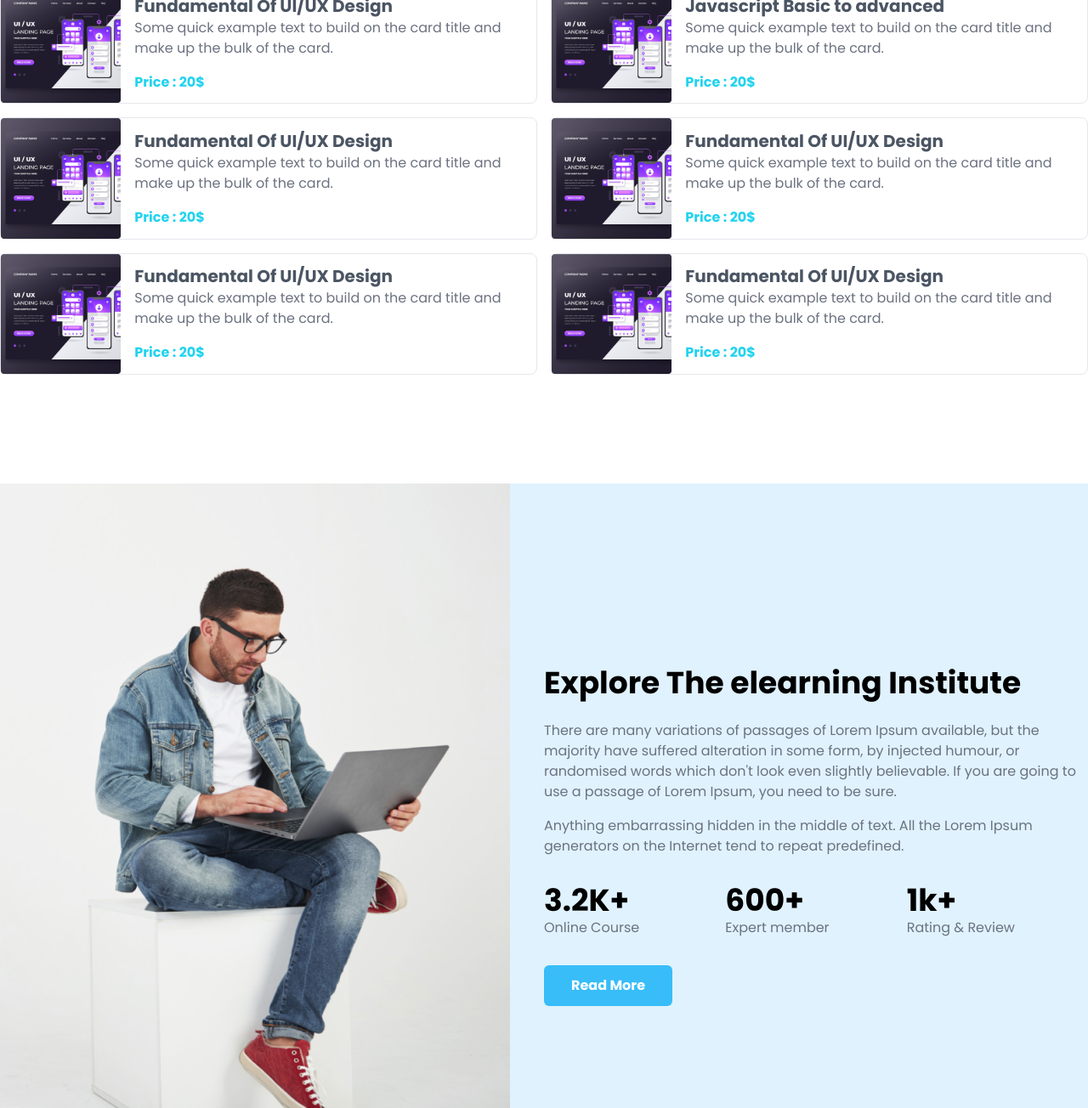
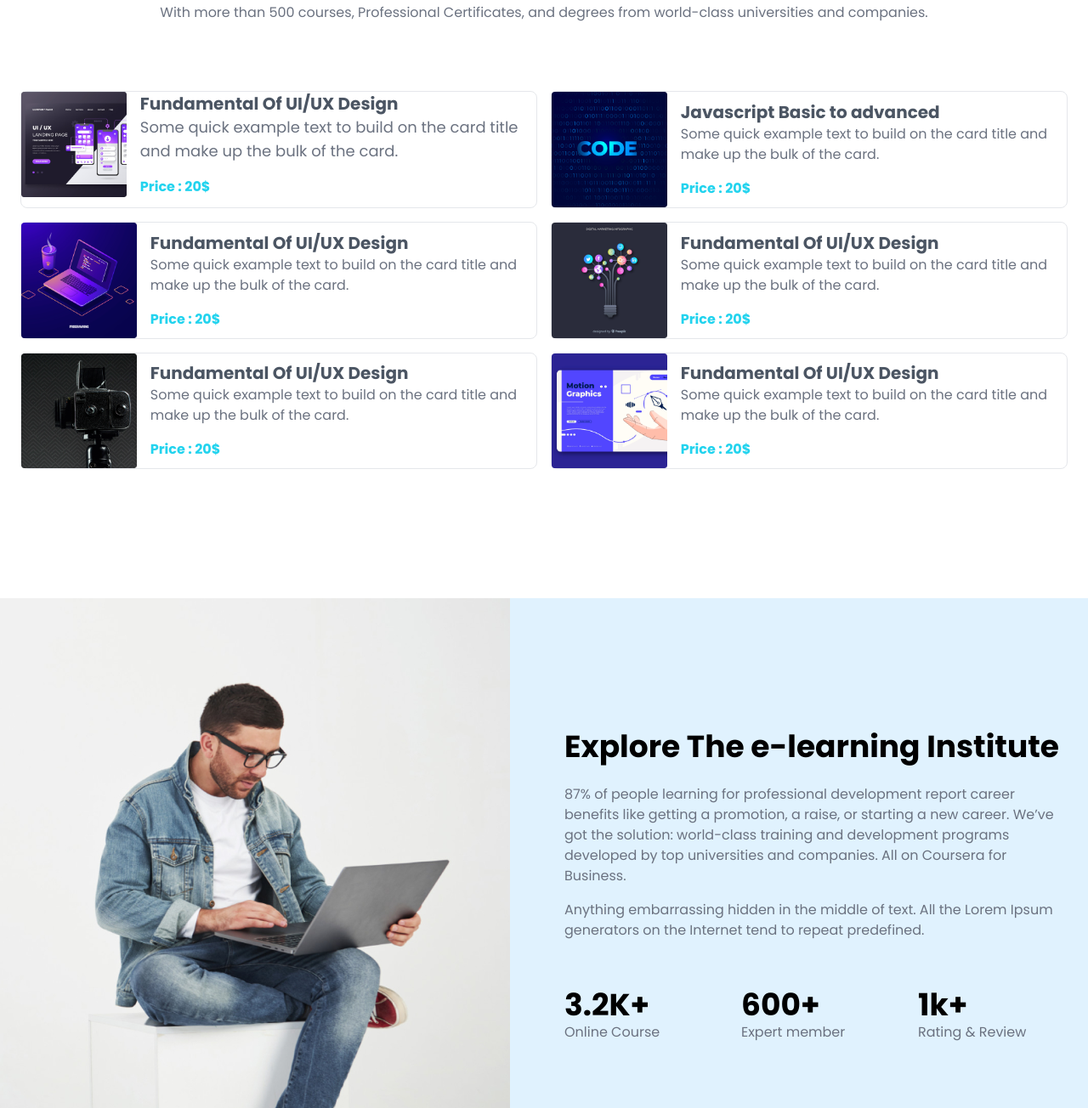
Before and after one commit to misbah-ahmed/Programming-hero-assignment-03, a website: page index.html in a window 1280 px wide. Shown: the part 645-1949 px from the top of the page at 85% size. Drawn offline with nearby package versions, Linux system fonts and the light colour scheme.

Commit message:
responsive

```diff
--- a/index.html
+++ b/index.html
@@ -1,5 +1,5 @@
 <!doctype html>
-<html>
+<html  class="scroll-smooth">
 <head>
   <meta charset="UTF-8">
   <meta name="viewport" content="width=device-width, initial-scale=1.0">
@@ -52,7 +52,7 @@
     <!-------------------------- CAROUSEL ------------------------->
 
 
-<div class="container mx-auto">
+<div class="container mx-auto mb-32">
     <div id="controls-carousel" class="relative" data-carousel="static">
         <!-- Carousel wrapper -->
         <div class="overflow-hidden relative h-56 rounded-lg md:h-96">
@@ -87,19 +87,45 @@
 
     <!-------------------------- COURSES ------------------------->
 
-    <div class="container mx-auto">
+    <div class="mx-auto">
         <div>
             <h1 class="text-4xl text-black text-center font-bold my-6">Discover Our Popular Courses</h1>
-            <p class="pb-4 text-gray-500 text-center">It is a long established fact that a reader will be distracted by the readable content of a page when looking at its layout.
+            <p class="pb-4 text-gray-500 text-center">With more than 500 courses, Professional Certificates, and degrees from world-class universities and companies.
             </p>
         </div>
 
-        <div class="grid grid-cols-2 gap-4 mb-32 mt-10">
+        <div class="grid lg:grid-cols-2 md:grid-cols-1 gap-4 mb-32 mt-10 p-6">
+            <div class="border rounded-lg">
+
+                <div class="flex-row md:flex lg:flex items-center">
+                    <div class="">
+                        <img src="/assets/images/course/course-1.png" alt="">
+                    </div>
+                    <div class="pl-4">
+                        <h4 class="md:text-base lg:text-xl font-semibold text-gray-600">Fundamental Of UI/UX Design</h4>
+                        <p class="text-xs md:text-sm lg:text-lg pb-4 text-gray-500">Some quick example text to build on the card title and make up the bulk of the card.</p>
+                        <p class="text-cyan-400 font-semibold">Price : 20$</p>
+                    </div>
+                </div>
+            </div>
             <div class="border rounded-lg">
 
                 <div class="flex items-center">
                     <div>
-                        <img src="/assets/images/course/course-1.png" alt="">
+                        <img src="/assets/images/course/course-2.png" alt="">
+                    </div>
+                    <div class="pl-4">
+                        <h4 class="text-xl font-semibold text-gray-600">Javascript Basic to advanced</h4>
+                        <p class="pb-4 text-gray-500">Some quick example text to build on the card title and make up the bulk of the card.</p>
+                        <p class="text-cyan-400 font-semibold">Price : 20$</p>
+                    </div>
+                </div>
+            </div>
+            <div class="border rounded-lg">
+
+                <div class="flex items-center">
+                    <div>
+                        <img src="/assets/images/course/course-3.png" alt="">
                     </div>
                     <div class="pl-4">
                         <h4 class="text-xl font-semibold text-gray-600">Fundamental Of UI/UX Design</h4>
@@ -112,20 +138,7 @@
 
                 <div class="flex items-center">
                     <div>
-                        <img src="/assets/images/course/course-1.png" alt="">
-                    </div>
-                    <div class="pl-4">
-                        <h4 class="text-xl font-semibold text-gray-600">Javascript Basic to advanced</h4>
-                        <p class="pb-4 text-gray-500">Some quick example text to build on the card title and make up the bulk of the card.</p>
-                        <p class="text-cyan-400 font-semibold">Price : 20$</p>
-                    </div>
-                </div>
-            </div>
-            <div class="border rounded-lg">
-
-                <div class="flex items-center">
-                    <div>
-                        <img src="/assets/images/course/course-1.png" alt="">
+                        <img src="/assets/images/course/course-4.png" alt="">
                     </div>
                     <div class="pl-4">
                         <h4 class="text-xl font-semibold text-gray-600">Fundamental Of UI/UX Design</h4>
@@ -138,7 +151,7 @@
 
                 <div class="flex items-center">
                     <div>
-                        <img src="/assets/images/course/course-1.png" alt="">
+                        <img src="/assets/images/course/course-5.png" alt="">
                     </div>
                     <div class="pl-4">
                         <h4 class="text-xl font-semibold text-gray-600">Fundamental Of UI/UX Design</h4>
@@ -151,20 +164,7 @@
 
                 <div class="flex items-center">
                     <div>
-                        <img src="/assets/images/course/course-1.png" alt="">
-                    </div>
-                    <div class="pl-4">
-                        <h4 class="text-xl font-semibold text-gray-600">Fundamental Of UI/UX Design</h4>
-                        <p class="pb-4 text-gray-500">Some quick example text to build on the card title and make up the bulk of the card.</p>
-                        <p class="text-cyan-400 font-semibold">Price : 20$</p>
-                    </div>
-                </div>
-            </div>
-            <div class="border rounded-lg">
-
-                <div class="flex items-center">
-                    <div>
-                        <img src="/assets/images/course/course-1.png" alt="">
+                        <img src="/assets/images/course/course-6.png" alt="">
                     </div>
                     <div class="pl-4">
                         <h4 class="text-xl font-semibold text-gray-600">Fundamental Of UI/UX Design</h4>
@@ -179,33 +179,35 @@
 
 
     <!-------------------------- EXPLORE ------------------------->
-    <div class="max-w-7xl mx-auto grid grid-cols-2 conatiner bg-sky-100">
+    <div class="max-w-7xl mx-auto grid sm:grid-flow-colmd:grid-cols-2 lg:grid-cols-2 conatiner bg-sky-100">
 
-            <div>
-                <img  src="/assets/images/working.png" alt="">
+            <div class="flex items-center img-fluid mx-auto md:mx-0 lg:mx-0">
+                <img src="/assets/images/working.png" alt="">
             </div>
             <div class="flex items-center">
                 <div class="flex-col">
-                    <h1 class="text-4xl text-black text-start font-bold my-6">Explore The elearning Institute</h1>
-                    <p class="pb-4 text-gray-500">There are many variations of passages of Lorem Ipsum available, but the majority have suffered alteration in some form, by injected humour, or randomised words which don't look even slightly believable. If you are going to use a passage of Lorem Ipsum, you need to be sure.
+
+                    <div class="m-6">
+                        <h1 class="lg:text-4xl md:text-4xl text-black text-start font-bold my-6">Explore The e-learning Institute</h1>
+                        <p class="pb-4 text-gray-500 md:text-sm lg:text-base">87% of people learning for professional development report career benefits like getting a promotion, a raise, or starting a new career. We’ve got the solution: world-class training and development programs developed by top universities and companies. All on Coursera for Business.
                         </p>
-                    <p class=" text-gray-500"> Anything embarrassing hidden in the middle of text. All the Lorem Ipsum generators on the Internet tend to repeat predefined.</p>
-
-                    <div class="grid grid-cols-3 py-8">
+                        <p class=" text-gray-500 md:text-sm lg:text-base"> Anything embarrassing hidden in the middle of text. All the Lorem Ipsum generators on the Internet tend to repeat predefined.</p>
+                    </div>
+                    <div class="grid md:grid-cols-2 lg:grid-cols-3 py-8 gap-8 m-6">
                         <div>
-                            <h1 class="text-4xl font-bold">3.2K+</h1>
+                            <h1 class="md:text-3xl lg:text-4xl font-bold">3.2K+</h1>
                             <p class="text-gray-500 font-medium">Online Course</p>
                         </div>
                         <div>
-                            <h1 class="text-4xl font-bold">600+</h1>
+                            <h1 class="md:text-3xl lg:text-4xl font-bold">600+</h1>
                             <p class="text-gray-500 font-medium">Expert member</p>
                         </div>
                         <div>
-                            <h1 class="text-4xl font-bold">1k+</h1>
+                            <h1 class="md:text-3xl lg:text-4xl font-bold">1k+</h1>
                             <p class="text-gray-500 font-medium">Rating & Review</p>
                         </div>
                     </div>
-                    <button class="text-base font-semibold bg-sky-400 py-3 px-8 text-white rounded-md">Read More</button>
+                    <button class="text-base font-semibold bg-sky-400 py-3 px-8 text-white rounded-md m-6">Read More</button>
                 </div>
 
             </div>
@@ -241,7 +243,7 @@
         <h1 class="text-4xl text-black text-start font-bold my-6">Meet Our Successful <br> Students</h1>
         <p>It is a long established fact that a reader will be distracted by the <br>readable content of a page when looking at its layout.</p>
 
-        <div class="grid grid-cols-4 my-16 gap-4">
+        <div class="grid sm:grid-flow-row md:grid-cols-2 lg:grid-cols-4 my-16 gap-4">
             <div class="border rounded">
                 <img src="/assets/images/student/student-1.png" alt="">
                 <h4 class="text-xl font-semibold ml-4 mt-4 mb-2">Awlad Hossain</h4>
@@ -333,7 +335,8 @@
 
     <!-------------------------- COMPANIES ----------------------->
 
-    <h1 class="text-4xl text-center font-bold py-16" >Trusted by over 800+ companies</h1>
+    <div class="invisible md:visible lg:visible">
+        <h1 class="md:text-3xl lg:text-4xl text-center font-bold py-16" >Trusted by over 800+ companies</h1>
 
         <div class="container grid grid-cols-6 pb-20 mx-auto">
             <img src="/assets/images/company/company-1.png" alt="">
@@ -343,7 +346,7 @@
             <img src="/assets/images/company/company-5.png" alt="">
             <img src="/assets/images/company/company-6.png" alt="">
         </div>
-
+    </div>
 
     <!-------------------------- FOOTER -------------------------->
 
```
Lines whose indentation alone changed are shown as unchanged.
